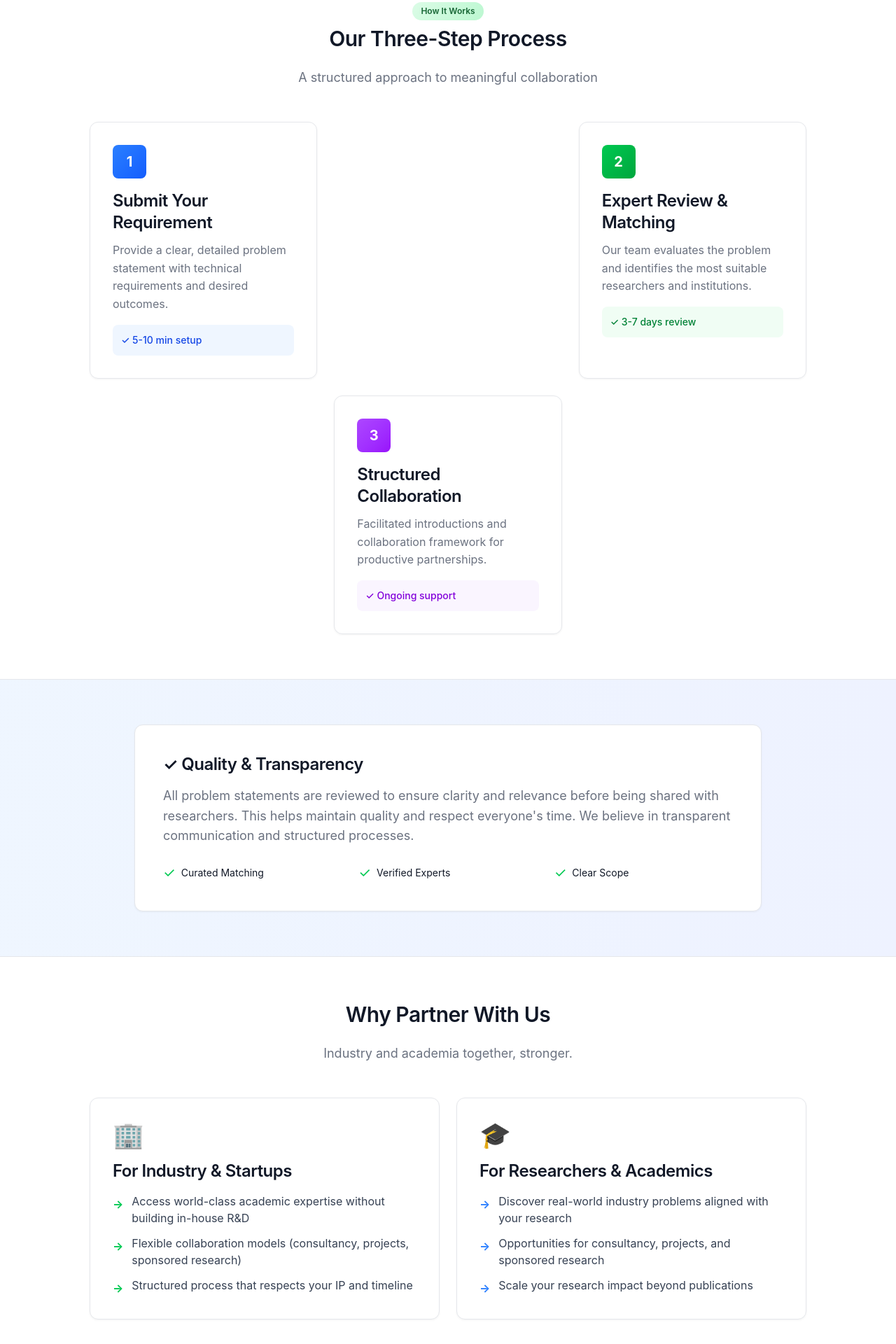
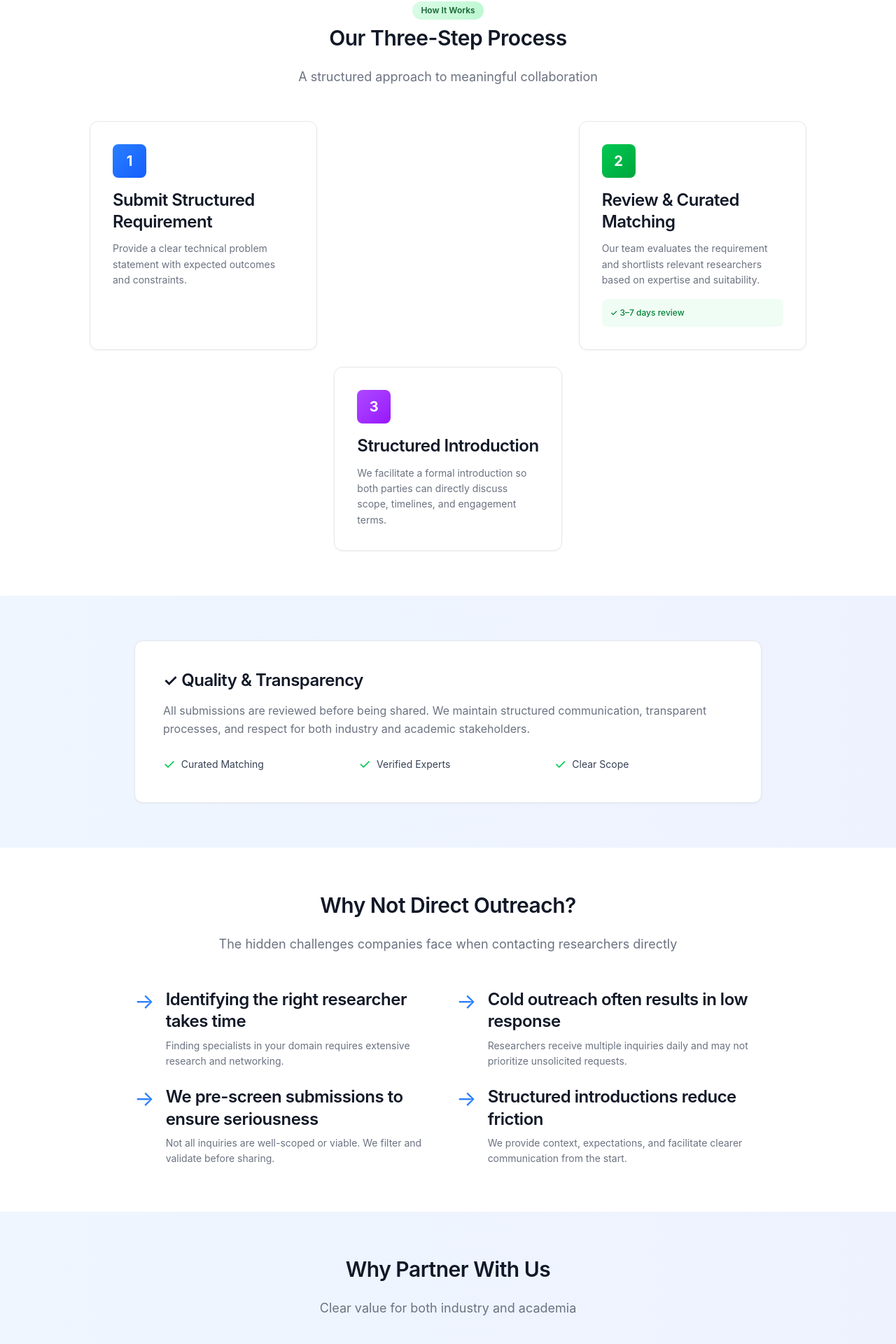
Before and after one commit to Amansurana2005/lab2market, a React app in the folder frontend/: page / in a window 1280 px wide. Shown: the part 872-2792 px from the top of the page at 70% size. Built offline with nearby package versions, Linux system fonts and the light colour scheme; the HTML template or start-up script is replaced by a standard one.

Commit message:
Homepage refactor: improved clarity, credibility, and professional tone with new sections and updated copy

```diff
--- a/frontend/src/components/Footer.jsx
+++ b/frontend/src/components/Footer.jsx
@@ -11,7 +11,7 @@ export default function Footer() {
               lab2market
             </h3>
             <p className="text-sm text-gray-400 leading-relaxed">
-              Connecting industry challenges with academic expertise. Empowering institutions to solve real-world problems.
+              Structured facilitation between industry and academic researchers. Real problems. Real expertise. Real collaboration.
             </p>
           </div>
 
@@ -24,7 +24,7 @@ export default function Footer() {
                   to="/"
                   className="text-gray-400 hover:text-blue-400 transition duration-200 font-medium"
                 >
-                  → Home
+                  Home
                 </Link>
               </li>
               <li>
@@ -32,25 +32,38 @@ export default function Footer() {
                   to="/contact"
                   className="text-gray-400 hover:text-cyan-400 transition duration-200 font-medium"
                 >
-                  → Contact
+                  Contact
                 </Link>
               </li>
-              {/* Temporarily removed public browsing and dashboard links. */}
             </ul>
           </div>
 
-          {/* Contact */}
+          {/* Contact & Legal */}
           <div>
-            <h4 className="text-white font-semibold mb-4 text-sm uppercase tracking-wide">Get in Touch</h4>
-            <p className="text-sm text-gray-400 mb-3 leading-relaxed">
-              Questions? Our team is here to help.
-            </p>
-            <a
-              href="mailto:amansurana5454@gmail.com"
-              className="inline-block px-4 py-2 rounded-lg bg-blue-600 hover:bg-blue-700 text-white text-sm font-medium transition duration-200"
-            >
-              Send Email
-            </a>
+            <h4 className="text-white font-semibold mb-4 text-sm uppercase tracking-wide">Contact & Legal</h4>
+            <div className="space-y-3 text-sm">
+              <p className="text-gray-400">
+                <strong>Email:</strong>{" "}
+                <a
+                  href="mailto:amansurana5454@gmail.com"
+                  className="text-blue-400 hover:text-blue-300 transition"
+                >
+                  amansurana5454@gmail.com
+                </a>
+              </p>
+              <div className="space-y-2 text-gray-400">
+                <p>
+                  <a href="#" className="text-blue-400 hover:text-blue-300 transition text-xs">
+                    Terms & Conditions
+                  </a>
+                </p>
+                <p>
+                  <a href="#" className="text-blue-400 hover:text-blue-300 transition text-xs">
+                    Privacy Policy
+                  </a>
+                </p>
+              </div>
+            </div>
           </div>
         </div>
 
@@ -63,7 +76,7 @@ export default function Footer() {
 
           {/* Copyright */}
           <p className="text-xs text-gray-600 text-center font-light">
-            © {new Date().getFullYear()} lab2market. All rights reserved. | <span className="text-cyan-600">Curated Industry-Academia Partnerships</span>
+            © {new Date().getFullYear()} lab2market. All rights reserved.
           </p>
         </div>
       </div>
--- a/frontend/src/pages/Home.jsx
+++ b/frontend/src/pages/Home.jsx
@@ -18,14 +18,14 @@ export default function Home() {
       {/* Hero */}
       <section className="flex min-h-[calc(100vh-64px)] items-center justify-center bg-hero-gradient px-6 text-center relative overflow-hidden">
         <div className="max-w-4xl text-white relative z-10 fade-in">
-          <div className="badge blue mb-4 inline-block">Industry-Academia Partnership</div>
+          <div className="badge blue mb-4 inline-block">Facilitated Industry–Research Collaboration</div>
 
           <h1 className="text-4xl md:text-5xl lg:text-6xl font-bold leading-tight">
-            Connecting Industry Problems with Academic Expertise
+            Structured Industry–Research Collaboration for Real Technical Problems
           </h1>
 
           <p className="mt-6 text-lg md:text-xl text-blue-50 leading-relaxed max-w-3xl mx-auto">
-            Structured and curated collaboration between MSMEs, startups, and researchers. Solve real-world challenges with cutting-edge academic research.
+            We review every requirement, identify suitable researchers, and facilitate structured introductions within 3–7 days.
           </p>
 
           <div className="mt-8 flex flex-col sm:flex-row gap-4 justify-center">
@@ -43,8 +43,6 @@ export default function Home() {
               Join as Research Partner
             </button>
           </div>
-
-          <p className="mt-6 text-sm text-blue-50 opacity-80">Trusted by leading institutions and innovative companies</p>
         </div>
       </section>
 
@@ -61,11 +59,8 @@ export default function Home() {
             {/* Step 1 */}
             <div className="card p-8 fade-in delay-150">
               <div className="w-12 h-12 bg-gradient-to-br from-blue-500 to-blue-600 rounded-lg flex items-center justify-center text-white text-xl font-bold mb-4">1</div>
-              <h3 className="text-xl font-semibold mb-3">Submit Your Requirement</h3>
-              <p className="text-gray-600">Provide a clear, detailed problem statement with technical requirements and desired outcomes.</p>
-              <div className="mt-4 p-3 bg-blue-50 rounded-lg text-sm text-blue-700 font-medium">
-                ✓ 5-10 min setup
-              </div>
+              <h3 className="text-xl font-semibold mb-3">Submit Structured Requirement</h3>
+              <p className="text-gray-600 text-sm leading-relaxed">Provide a clear technical problem statement with expected outcomes and constraints.</p>
             </div>
 
             {/* Arrow */}
@@ -76,10 +71,10 @@ export default function Home() {
             {/* Step 2 */}
             <div className="card p-8 fade-in delay-200">
               <div className="w-12 h-12 bg-gradient-to-br from-green-500 to-green-600 rounded-lg flex items-center justify-center text-white text-xl font-bold mb-4">2</div>
-              <h3 className="text-xl font-semibold mb-3">Expert Review & Matching</h3>
-              <p className="text-gray-600">Our team evaluates the problem and identifies the most suitable researchers and institutions.</p>
-              <div className="mt-4 p-3 bg-green-50 rounded-lg text-sm text-green-700 font-medium">
-                ✓ 3-7 days review
+              <h3 className="text-xl font-semibold mb-3">Review & Curated Matching</h3>
+              <p className="text-gray-600 text-sm leading-relaxed">Our team evaluates the requirement and shortlists relevant researchers based on expertise and suitability.</p>
+              <div className="mt-4 p-3 bg-green-50 rounded-lg text-xs text-green-700 font-medium">
+                ✓ 3–7 days review
               </div>
             </div>
 
@@ -91,89 +86,167 @@ export default function Home() {
             {/* Step 3 */}
             <div className="card p-8 fade-in delay-300">
               <div className="w-12 h-12 bg-gradient-to-br from-purple-500 to-purple-600 rounded-lg flex items-center justify-center text-white text-xl font-bold mb-4">3</div>
-              <h3 className="text-xl font-semibold mb-3">Structured Collaboration</h3>
-              <p className="text-gray-600">Facilitated introductions and collaboration framework for productive partnerships.</p>
-              <div className="mt-4 p-3 bg-purple-50 rounded-lg text-sm text-purple-700 font-medium">
-                ✓ Ongoing support
+              <h3 className="text-xl font-semibold mb-3">Structured Introduction</h3>
+              <p className="text-gray-600 text-sm leading-relaxed">We facilitate a formal introduction so both parties can directly discuss scope, timelines, and engagement terms.</p>
+            </div>
+          </div>
+        </div>
+      </section>
+
+      {/* Quality & Transparency */}
+      <section className="py-16 px-6 bg-gradient-to-r from-blue-50 to-indigo-50 fade-in delay-200">
+        <div className="max-w-4xl mx-auto">
+          <div className="card p-10 border-l-4 border-l-blue-500">
+            <h3 className="text-2xl font-semibold text-gray-900 mb-4">✓ Quality & Transparency</h3>
+            <p className="text-gray-700 leading-relaxed mb-6">
+              All submissions are reviewed before being shared. We maintain structured communication, transparent processes, and respect for both industry and academic stakeholders.
+            </p>
+            <div className="grid grid-cols-1 sm:grid-cols-3 gap-4 text-sm">
+              <div className="flex items-center gap-2">
+                <span className="text-green-500 text-xl">✓</span>
+                <span className="text-gray-700">Curated Matching</span>
+              </div>
+              <div className="flex items-center gap-2">
+                <span className="text-green-500 text-xl">✓</span>
+                <span className="text-gray-700">Verified Experts</span>
+              </div>
+              <div className="flex items-center gap-2">
+                <span className="text-green-500 text-xl">✓</span>
+                <span className="text-gray-700">Clear Scope</span>
               </div>
             </div>
           </div>
         </div>
       </section>
 
-      {/* Transparency */}
-      <section className="py-16 px-6 bg-gradient-to-r from-blue-50 to-indigo-50 fade-in delay-200">
+      {/* Why Not Direct Outreach */}
+      <section className="py-16 px-6 bg-white fade-in delay-300">
         <div className="max-w-4xl mx-auto">
-          <div className="card p-10 border-l-4 border-l-blue-500">
-            <h3 className="text-2xl font-semibold text-gray-900 mb-4">✓ Quality & Transparency</h3>
-            <p className="text-lg text-gray-700 leading-relaxed">
-              All problem statements are reviewed to ensure clarity and relevance before being shared with researchers. This helps maintain quality and respect everyone's time. We believe in transparent communication and structured processes.
-            </p>
-            <div className="mt-6 grid grid-cols-1 sm:grid-cols-3 gap-4 text-sm">
-              <div className="flex items-center gap-2">
-                <span className="text-green-500 text-xl">✓</span>
-                <span>Curated Matching</span>
+          <div className="text-center mb-12">
+            <h2>Why Not Direct Outreach?</h2>
+            <p className="text-lg text-gray-600 mt-3">The hidden challenges companies face when contacting researchers directly</p>
+          </div>
+
+          <div className="grid grid-cols-1 md:grid-cols-2 gap-6">
+            <div className="flex gap-4 fade-in delay-300">
+              <div className="text-3xl text-blue-500 flex-shrink-0">→</div>
+              <div>
+                <h3 className="font-semibold text-gray-900 mb-2">Identifying the right researcher takes time</h3>
+                <p className="text-gray-600 text-sm">Finding specialists in your domain requires extensive research and networking.</p>
               </div>
-              <div className="flex items-center gap-2">
-                <span className="text-green-500 text-xl">✓</span>
-                <span>Verified Experts</span>
+            </div>
+
+            <div className="flex gap-4 fade-in delay-350">
+              <div className="text-3xl text-blue-500 flex-shrink-0">→</div>
+              <div>
+                <h3 className="font-semibold text-gray-900 mb-2">Cold outreach often results in low response</h3>
+                <p className="text-gray-600 text-sm">Researchers receive multiple inquiries daily and may not prioritize unsolicited requests.</p>
               </div>
-              <div className="flex items-center gap-2">
-                <span className="text-green-500 text-xl">✓</span>
-                <span>Clear Scope</span>
+            </div>
+
+            <div className="flex gap-4 fade-in delay-400">
+              <div className="text-3xl text-blue-500 flex-shrink-0">→</div>
+              <div>
+                <h3 className="font-semibold text-gray-900 mb-2">We pre-screen submissions to ensure seriousness</h3>
+                <p className="text-gray-600 text-sm">Not all inquiries are well-scoped or viable. We filter and validate before sharing.</p>
+              </div>
+            </div>
+
+            <div className="flex gap-4 fade-in delay-450">
+              <div className="text-3xl text-blue-500 flex-shrink-0">→</div>
+              <div>
+                <h3 className="font-semibold text-gray-900 mb-2">Structured introductions reduce friction</h3>
+                <p className="text-gray-600 text-sm">We provide context, expectations, and facilitate clearer communication from the start.</p>
               </div>
             </div>
           </div>
         </div>
       </section>
 
-      {/* Trust & Benefits Section */}
-      <section className="py-16 px-6 bg-white fade-in delay-300">
+      {/* Why Partner With Us */}
+      <section className="py-16 px-6 bg-gradient-to-r from-blue-50 to-indigo-50 fade-in delay-400">
         <div className="max-w-5xl mx-auto">
           <div className="text-center mb-12">
             <h2>Why Partner With Us</h2>
-            <p className="text-lg text-gray-600 mt-3">Industry and academia together, stronger.</p>
+            <p className="text-lg text-gray-600 mt-3">Clear value for both industry and academia</p>
           </div>
 
           <div className="grid grid-cols-1 md:grid-cols-2 gap-8">
             {/* For Industry */}
-            <div className="card p-8 fade-in delay-300">
+            <div className="card p-8 fade-in delay-450">
               <div className="text-4xl mb-4">🏢</div>
-              <h3 className="text-xl font-semibold mb-4">For Industry & Startups</h3>
-              <ul className="space-y-3 text-gray-700">
+              <h3 className="text-xl font-semibold mb-4 text-gray-900">For Industry & Startups</h3>
+              <ul className="space-y-3 text-gray-700 text-sm">
                 <li className="flex items-start gap-3">
-                  <span className="text-green-500 font-bold mt-1">→</span>
-                  <span>Access world-class academic expertise without building in-house R&D</span>
+                  <span className="text-green-500 font-bold mt-0.5">•</span>
+                  <span>Structured expert identification without long-term hiring commitment</span>
                 </li>
                 <li className="flex items-start gap-3">
-                  <span className="text-green-500 font-bold mt-1">→</span>
-                  <span>Flexible collaboration models (consultancy, projects, sponsored research)</span>
+                  <span className="text-green-500 font-bold mt-0.5">•</span>
+                  <span>Reduced discovery time — we handle researcher vetting</span>
                 </li>
                 <li className="flex items-start gap-3">
-                  <span className="text-green-500 font-bold mt-1">→</span>
-                  <span>Structured process that respects your IP and timeline</span>
+                  <span className="text-green-500 font-bold mt-0.5">•</span>
+                  <span>NDA-supported introductions and formal engagement terms</span>
+                </li>
+                <li className="flex items-start gap-3">
+                  <span className="text-green-500 font-bold mt-0.5">•</span>
+                  <span>Flexible collaboration models (consultancy, projects, research)</span>
                 </li>
               </ul>
             </div>
 
             {/* For Researchers */}
-            <div className="card p-8 fade-in delay-350">
+            <div className="card p-8 fade-in delay-500">
               <div className="text-4xl mb-4">🎓</div>
-              <h3 className="text-xl font-semibold mb-4">For Researchers & Academics</h3>
-              <ul className="space-y-3 text-gray-700">
+              <h3 className="text-xl font-semibold mb-4 text-gray-900">For Researchers & Academics</h3>
+              <ul className="space-y-3 text-gray-700 text-sm">
                 <li className="flex items-start gap-3">
-                  <span className="text-blue-500 font-bold mt-1">→</span>
-                  <span>Discover real-world industry problems aligned with your research</span>
+                  <span className="text-blue-500 font-bold mt-0.5">•</span>
+                  <span>Access to real industry problems aligned with your research</span>
                 </li>
                 <li className="flex items-start gap-3">
-                  <span className="text-blue-500 font-bold mt-1">→</span>
-                  <span>Opportunities for consultancy, projects, and sponsored research</span>
+                  <span className="text-blue-500 font-bold mt-0.5">•</span>
+                  <span>Curated serious requests only — no low-quality inquiries</span>
                 </li>
                 <li className="flex items-start gap-3">
-                  <span className="text-blue-500 font-bold mt-1">→</span>
-                  <span>Scale your research impact beyond publications</span>
+                  <span className="text-blue-500 font-bold mt-0.5">•</span>
+                  <span>Direct engagement with industry decision-makers</span>
+                </li>
+                <li className="flex items-start gap-3">
+                  <span className="text-blue-500 font-bold mt-0.5">•</span>
+                  <span>Transparent facilitation process with clear expectations</span>
                 </li>
               </ul>
+            </div>
+          </div>
+        </div>
+      </section>
+
+      {/* FAQ Section */}
+      <section className="py-16 px-6 bg-white fade-in delay-500">
+        <div className="max-w-3xl mx-auto">
+          <div className="text-center mb-12">
+            <h2>Frequently Asked Questions</h2>
+          </div>
+
+          <div className="space-y-6">
+            {/* FAQ 1 */}
+            <div className="card p-6 fade-in delay-500">
+              <h3 className="text-lg font-semibold text-gray-900 mb-3">Is this an open marketplace?</h3>
+              <p className="text-gray-700 text-sm">No. All submissions are reviewed before matching. We maintain a curated platform to ensure quality for both parties.</p>
+            </div>
+
+            {/* FAQ 2 */}
+            <div className="card p-6 fade-in delay-550">
+              <h3 className="text-lg font-semibold text-gray-900 mb-3">Do you guarantee project success?</h3>
+              <p className="text-gray-700 text-sm">We facilitate structured introductions and initial discussions. Final engagement terms, scope, and success metrics are decided directly by both parties.</p>
+            </div>
+
+            {/* FAQ 3 */}
+            <div className="card p-6 fade-in delay-600">
+              <h3 className="text-lg font-semibold text-gray-900 mb-3">Is there a facilitation fee?</h3>
+              <p className="text-gray-700 text-sm">A structured introduction fee may apply after review and matching. Details will be communicated during the process.</p>
             </div>
           </div>
         </div>
--- a/frontend/src/styles.css
+++ b/frontend/src/styles.css
@@ -1458,4 +1458,33 @@ a:hover {
   text-decoration: underline;
 }
 
+/* Extended animation delay classes */
+.fade-in.delay-350 { animation-delay: 350ms; }
+.fade-in.delay-400 { animation-delay: 400ms; }
+.fade-in.delay-450 { animation-delay: 450ms; }
+.fade-in.delay-500 { animation-delay: 500ms; }
+.fade-in.delay-550 { animation-delay: 550ms; }
+.fade-in.delay-600 { animation-delay: 600ms; }
+
+/* Optimized section spacing for content density */
+section {
+  scroll-behavior: smooth;
+}
+
+/* Subtle border between professional sections */
+section + section {
+  border-top: none;
+}
+
+/* Professional and clean spacing utilities */
+.mt-20 { margin-top: 5rem; }
+.pt-16 { padding-top: 4rem; }
+.py-16 { padding-top: 4rem; padding-bottom: 4rem; }
+.py-14 { padding-top: 3.5rem; padding-bottom: 3.5rem; }
+.py-12 { padding-top: 3rem; padding-bottom: 3rem; }
+
+/* Consistent gap sizing for grids */
+.gap-6 { gap: 1.5rem; }
+.gap-8 { gap: 2rem; }
+
 /* Avoid flashiness — keep animations subtle */
```
